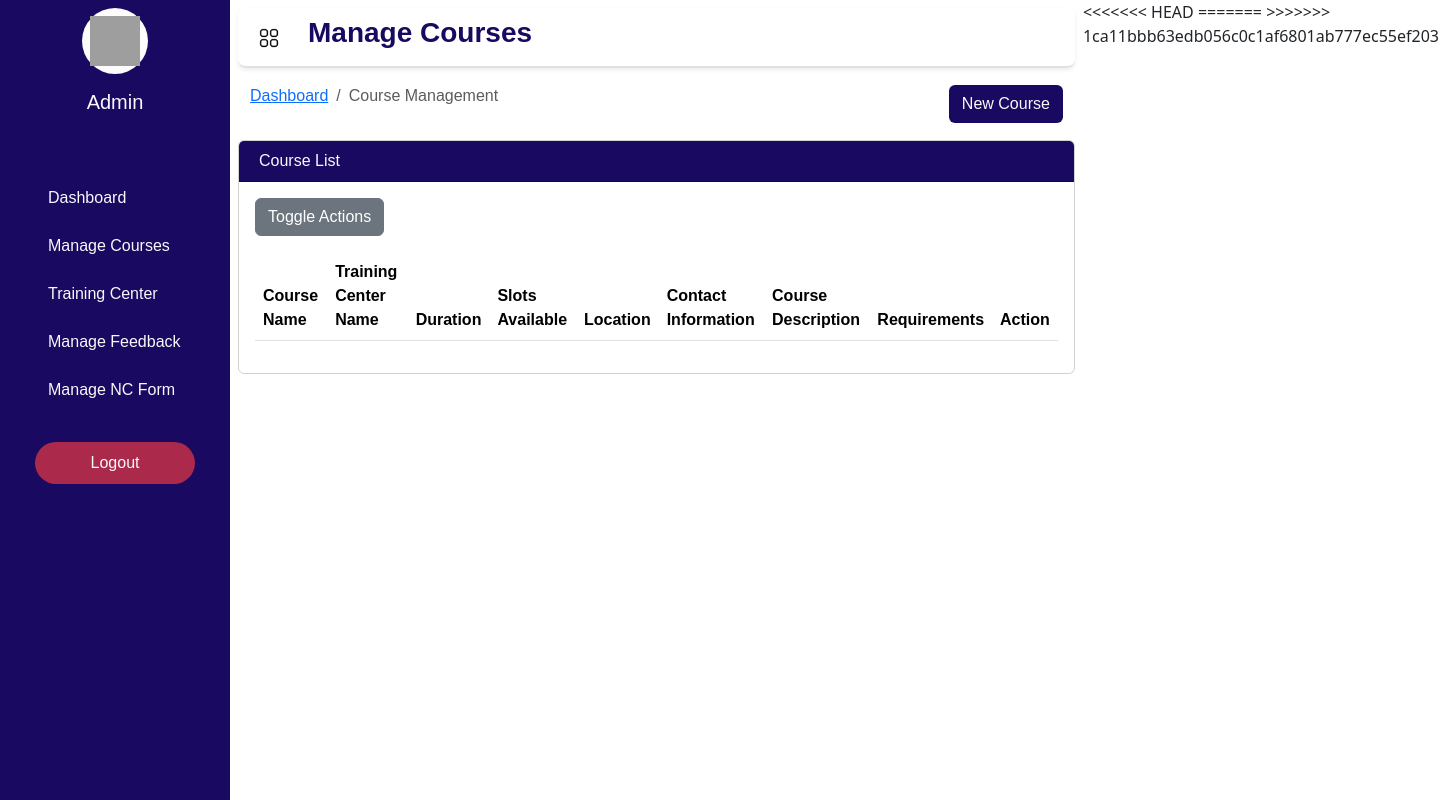
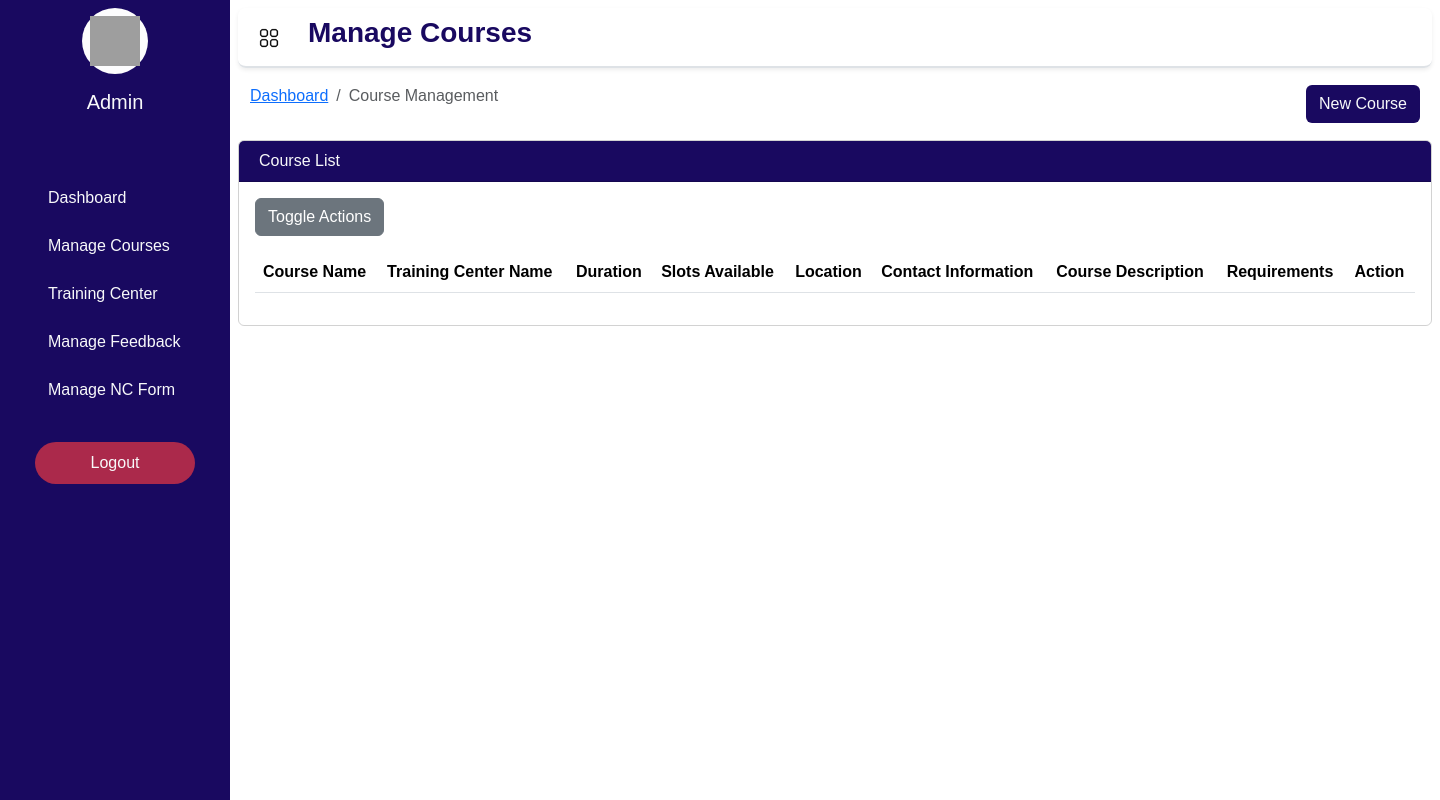
Before and after one commit to lyn212-cpu/Capstone, a PHP site: page /Courses.php in a window 1440 px wide. Run offline with PHP 8.4, Linux system fonts and the light colour scheme; lists and menus that the app fills with data are empty; some libraries are stand-ins or nearby versions; grey boxes are pictures that could not be loaded.

Commit message:
remove unnecessary message from admin

```diff
--- a/Admin/Pages/Courses.php
+++ b/Admin/Pages/Courses.php
@@ -170,11 +170,11 @@
         </div>
     </div>
 
-<<<<<<< HEAD
+
     <script src="../../JavaScript_Admin/js_dashboard.js"></script>
-=======
+
     <script src="/Capstone/JavaScript_Admin/js_courses.js"></script>
->>>>>>> 1ca11bbb63edb056c0c1af6801ab777ec55ef203
+
     <script src="https://cdn.jsdelivr.net/npm/simple-datatables@7.1.2/dist/umd/simple-datatables.min.js"
         crossorigin="anonymous"></script>
 </body>
--- a/Admin/Pages/Dashboard.php
+++ b/Admin/Pages/Dashboard.php
@@ -109,10 +109,7 @@
 
         <!--User list table-->
         <form id="deleteForm" action="deleteUser.php" method="POST" onsubmit="return confirmDelete();">
-<<<<<<< HEAD
 
-=======
->>>>>>> 1ca11bbb63edb056c0c1af6801ab777ec55ef203
             <table id="datatablesSimple" class="table">
                 <thead>
                     <tr>
--- a/Admin/Pages/TrainingCenter.php
+++ b/Admin/Pages/TrainingCenter.php
@@ -358,11 +358,11 @@
             </div>
         </div>
 
-<<<<<<< HEAD
+
         <script src="../../JavaScript_Admin/js_dashboard.js"></script>
-=======
+
         <script src="/Capstone/JavaScript_Admin/js_training_center.js"></script>
->>>>>>> 1ca11bbb63edb056c0c1af6801ab777ec55ef203
+
         <script src="https://cdn.jsdelivr.net/npm/simple-datatables@7.1.2/dist/umd/simple-datatables.min.js"
             crossorigin="anonymous"></script>
 </body>
```
